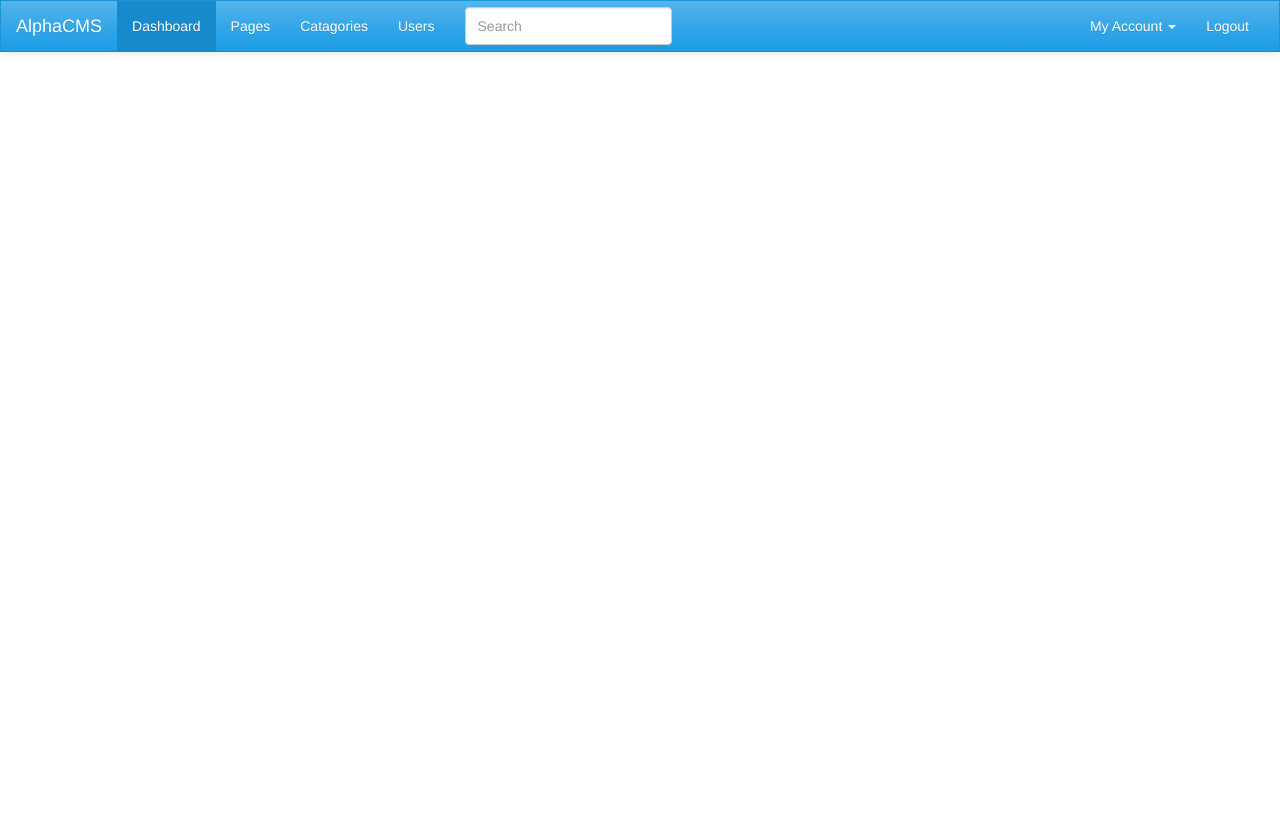
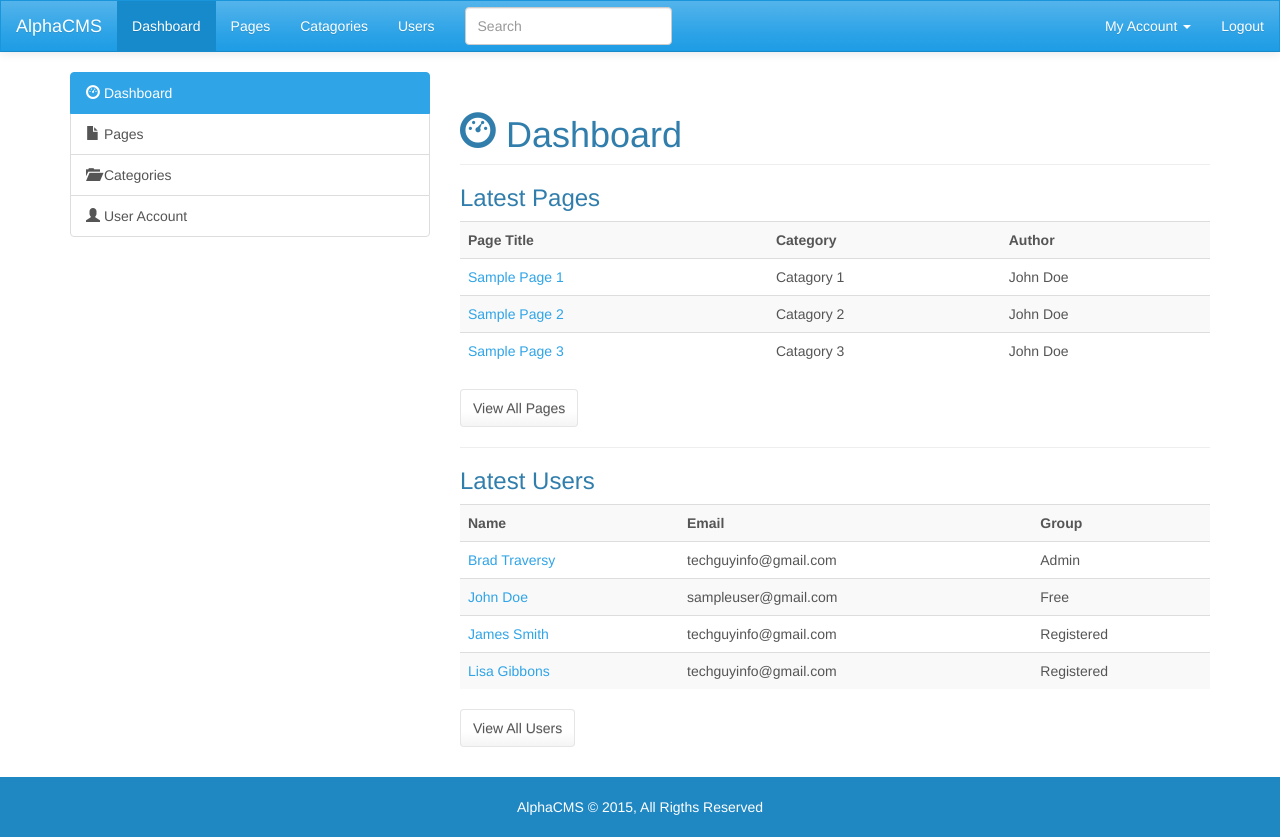
Before and after one commit to rahulyhg/CMS_admin_template, a plain HTML site: page index.html in a window 1280 px wide. Before the commit the page ends 800 px from the top, so only its background shows below. Drawn offline with nearby package versions, Linux system fonts and the light colour scheme; files whose address does not match are found by name.

Commit message:
completed main dashboard page

```diff
--- a/index.html
+++ b/index.html
@@ -4,16 +4,13 @@
   <meta charset="utf-8">
   <meta http-equiv="X-UA-Compatible" content="IE=edge">
   <meta name="viewport" content="width=device-width, initial-scale=1">
-  <title>Starter Template for Bootstrap</title>
-  <!-- Bootstrap core CSS -->
-  <link href="css/bootstrap.min.css" rel="stylesheet">
+  <title>AlphaCMS</title>
   <!-- Custom styles for this template -->
   <link href="css/style.css" rel="stylesheet">
 </head>
 
 <body>
   <nav class="navbar navbar-default">
-    <div class="container-fluid">
     <div class="navbar-header">
       <button type="button" class="navbar-toggle collapsed" data-toggle="collapse" data-target="#bs-example-navbar-collapse-1">
         <span class="sr-only">Toggle navigation</span>
@@ -44,12 +41,84 @@
         <li><a href="login.html">Logout</a></li>
       </ul>
     </div>
-    </div>
   </nav>
 
   <section>
+    <div class="container">
+      <div class="row">
+        <div class="col-md-4">
+          <div class="list-group">
+            <a href="#" class="list-group-item active"><i class="glyphicon glyphicon-dashboard"></i> Dashboard</a>
+            <a href="#" class="list-group-item"><i class="glyphicon glyphicon-file"></i> Pages</a>
+            <a href="#" class="list-group-item"><i class="glyphicon glyphicon-folder-open"></i> Categories</a>
+            <a href="#" class="list-group-item"><i class="glyphicon glyphicon-user"></i> User Account</a>
+          </div>
+        </div>
+        <div class="col-md-8">
+          <h1 class="page-header"><i class="glyphicon glyphicon-dashboard"></i> Dashboard</h1>
+          <h3>Latest Pages</h3>
+          <table class="table table-striped">
+            <tr>
+              <th>Page Title</th>
+              <th>Category</th>
+              <th>Author</th>
+            </tr>
+            <tr>
+              <td><a href="page.html">Sample Page 1</a></td>
+              <td>Catagory 1</td>
+              <td>John Doe</td>
+            </tr>
+            <tr>
+              <td><a href="page.html">Sample Page 2</a></td>
+              <td>Catagory 2</td>
+              <td>John Doe</td>
+            </tr>
+            <tr>
+              <td><a href="page.html">Sample Page 3</a></td>
+              <td>Catagory 3</td>
+              <td>John Doe</td>
+            </tr>
+          </table>
+          <a href="pages.html" class="btn btn-default">View All Pages</a>
+          <hr>
 
+          <h3>Latest Users</h3>
+          <table class="table table-striped">
+            <tr>
+              <th>Name</th>
+              <th>Email</th>
+              <th>Group</th>
+            </tr>
+            <tr>
+              <td><a href="user.html">Brad Traversy</a></td>
+              <td>techguyinfo@gmail.com</td>
+              <td>Admin</td>
+            </tr>
+            <tr>
+              <td><a href="user.html">John Doe</a></td>
+              <td>sampleuser@gmail.com</td>
+              <td>Free</td>
+            </tr>
+            <tr>
+              <td><a href="user.html">James Smith</a></td>
+              <td>techguyinfo@gmail.com</td>
+              <td>Registered</td>
+            </tr>
+            <tr>
+              <td><a href="user.html">Lisa Gibbons</a></td>
+              <td>techguyinfo@gmail.com</td>
+              <td>Registered</td>
+            </tr>
+          </table>
+          <a href="users.html" class="btn btn-default">View All Users</a>
+        </div>
+      </div>
+    </div>
   </section>
+
+  <footer>
+    <p>AlphaCMS &copy; 2015, All Rigths Reserved</p>
+  </footer>
 
   <!-- Bootstrap core JavaScript
   ================================================== -->
--- a/scss/style.scss
+++ b/scss/style.scss
@@ -1,4 +1,6 @@
 @import 'vendors/_bootstrap.min.scss';
+
+$primary-color: #1F87C2;
 
 .navbar{
 	border-radius: 0;
@@ -7,7 +9,7 @@
 #login{
 	padding-top: 40px;
 	padding-bottom: 40px;
-	background-color: #1F87C2;
+	background-color: $primary-color;
 	color: #FFF;
 
 	h2{
@@ -55,3 +57,12 @@
 		border-top-right-radius: 0;
 	}
 }
+
+footer{
+	margin-top: 30px;
+	padding-top: 20px;
+	text-align: center;
+	background-color: $primary-color;
+	color: #FFF;
+	height: 60px;
+}
```
Also changed, not shown: pages.html (added, +130 -0 lines), css/style.css, 1 other file. Lines whose indentation alone changed are shown as unchanged.
